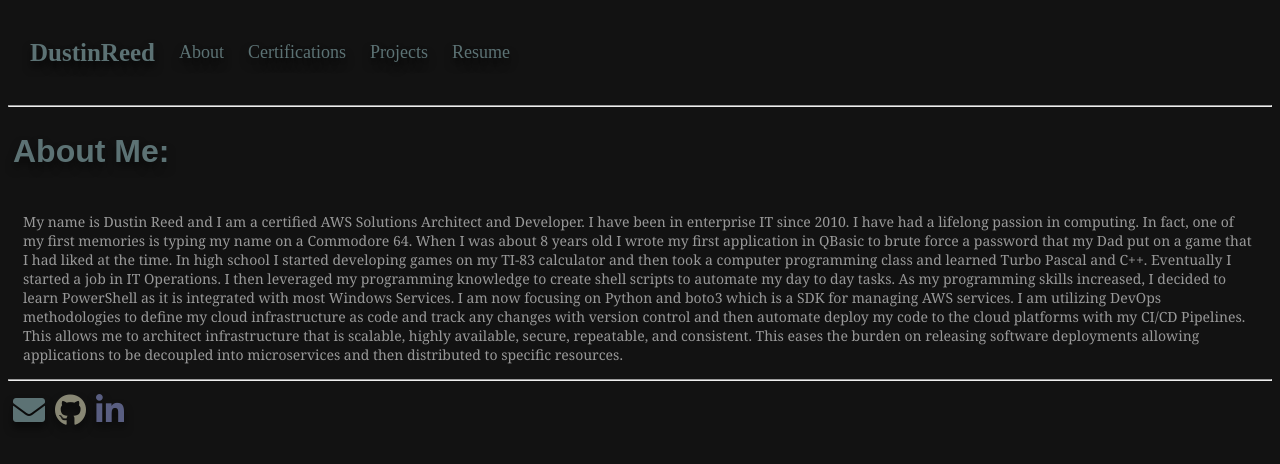
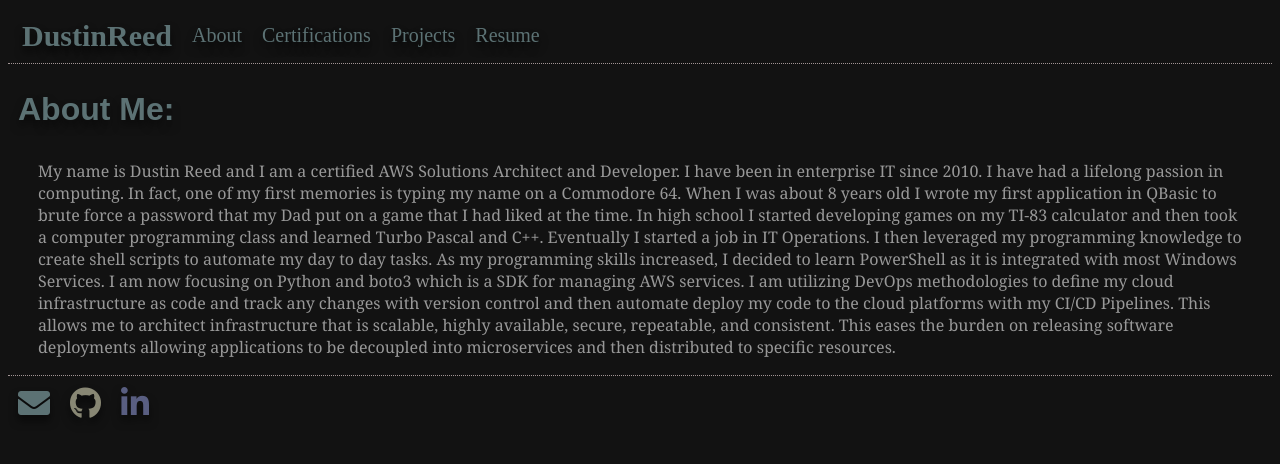
Before and after one commit to dustinreed-info/dr-info-website-flask, a Flask app: page / in a window 1280 px wide. Shown: the top 464 px of the page. Run offline with Flask 2, Linux system fonts and the light colour scheme.

Commit message:
Added h2 and hr, updated header and p.

```diff
--- a/src/static/site.css
+++ b/src/static/site.css
@@ -1,7 +1,7 @@
 .header{
     overflow: hidden;
     background-color: #121212;
-    padding: 20px 10px;
+    padding: 5px 4px;
 }
 /* Style the header links */
 .header a {
@@ -9,16 +9,16 @@
     color: #5c7274;
     text-align: center;
     text-shadow: 0px 6px 8px rgba(0, 0, 0, 0.7);
-    padding: 12px;
+    padding: 10px;
     text-decoration: none;
-    font-size: 18px;
+    font-size: 20px;
     line-height: 25px;
     border-radius: 4px;
   }
 
   /* Style the logo link (notice that we set the same value of line-height and font-size to prevent the header to increase when the font gets bigger */
   .header a.logo {
-    font-size: 25px;
+    font-size: 30px;
     font-weight: bold;
   }
 
@@ -51,7 +51,17 @@ body {
     background-attachment:fixed;
 }
 h1{
-    padding: 5px;
+    padding: 5 10px;
+    text-shadow: 0px 6px 8px rgba(0, 0, 0, 0.5);
+    font-family:Arial, sans-serif;
+    color:#5c7274;
+    background-color:#121212;
+    text-align: left;
+    /* display: table; */
+    position: relative;
+}
+h2{
+    padding: 5 20px;
     text-shadow: 0px 6px 8px rgba(0, 0, 0, 0.5);
     font-family:Arial, sans-serif;
     color:#5c7274;
@@ -61,9 +71,9 @@ h1{
     position: relative;
 }
 p {
-    padding: 15px;
+    padding: 5 30px;
     font-family:Georgia, serif;
-    font-size:14px;font-style:normal;
+    font-size:16px;font-style:normal;
     /* font-weight:normal;color:#a8a8a8; */
     font-weight:normal; color: rgba(255, 255, 255, .57);
     text-align: left;
@@ -71,6 +81,14 @@ p {
     padding-bottom: 1px;
     position: relative;
     /* width: 950px; */
+}
+hr {
+    display: block;
+    height: 1px;
+    border: 0;
+    border-top: 1px dotted #a19494;
+    margin: auto;
+    padding: 0;
 }
 /* p:link{
     color: rgba(255, 255, 255, .57);
@@ -86,7 +104,7 @@ p:visited{
     /* width: 50%; */
 }
 .wrapper i {
-    padding: 5px;
+    padding: 10px;
     text-shadow: 0px 6px 8px rgba(0, 0, 0, 0.5);
     transition: all ease-in-out 150ms;
 }
```
